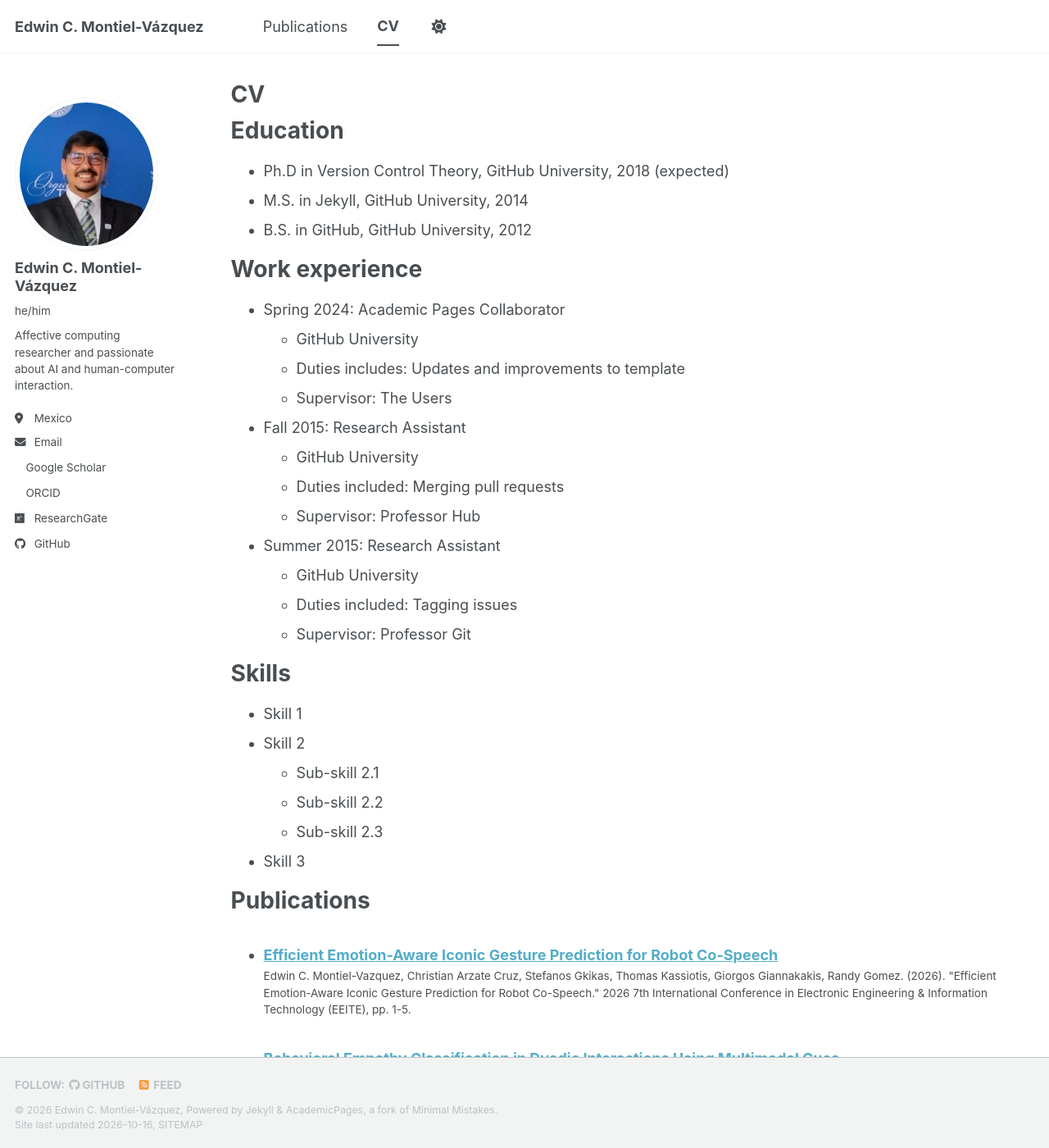
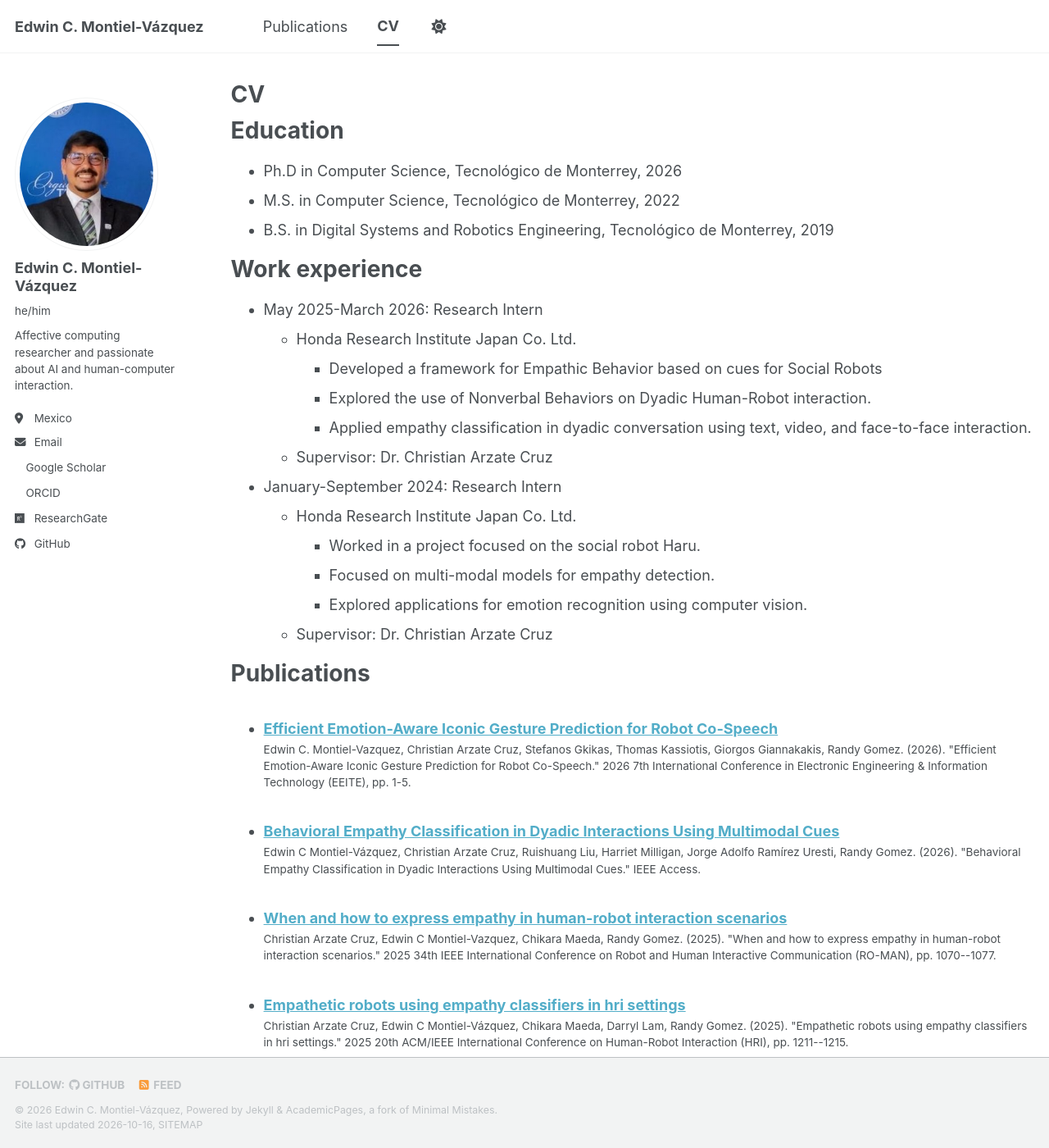
Before and after one commit to Dregdael/Dregdael.github.io, a Jekyll site: the page built from _pages/cv.md, in a window 1280 px wide and 1400 px high. Shown: the whole window at 82% size. Built offline with Jekyll 4.4.1, drawn with Linux system fonts in a browser that asks for light colours; a style sheet for code colours, icons or effects is not loaded; some of the changed text lies outside the part shown.

Commit message:
updated cv

```diff
--- a/_pages/cv.md
+++ b/_pages/cv.md
@@ -11,54 +11,28 @@ redirect_from:
 
 Education
 ======
-* Ph.D in Version Control Theory, GitHub University, 2018 (expected)
-* M.S. in Jekyll, GitHub University, 2014
-* B.S. in GitHub, GitHub University, 2012
+* Ph.D in Computer Science, Tecnológico de Monterrey, 2026
+* M.S. in Computer Science, Tecnológico de Monterrey, 2022
+* B.S. in Digital Systems and Robotics Engineering, Tecnológico de Monterrey, 2019
 
 Work experience
 ======
-* Spring 2024: Academic Pages Collaborator
-  * GitHub University
-  * Duties includes: Updates and improvements to template
-  * Supervisor: The Users
+* May 2025-March 2026: Research Intern
+  * Honda Research Institute Japan Co. Ltd.
+    * Developed a framework for Empathic Behavior based on cues for Social Robots
+    * Explored the use of Nonverbal Behaviors on Dyadic Human-Robot interaction.
+    * Applied empathy classification in dyadic conversation using text, video, and face-to-face interaction.
+  * Supervisor: Dr. Christian Arzate Cruz
 
-* Fall 2015: Research Assistant
-  * GitHub University
-  * Duties included: Merging pull requests
-  * Supervisor: Professor Hub
-
-* Summer 2015: Research Assistant
-  * GitHub University
-  * Duties included: Tagging issues
-  * Supervisor: Professor Git
-
-Skills
-======
-* Skill 1
-* Skill 2
-  * Sub-skill 2.1
-  * Sub-skill 2.2
-  * Sub-skill 2.3
-* Skill 3
+* January-September 2024: Research Intern
+  * Honda Research Institute Japan Co. Ltd.
+    * Worked in a project focused on the social robot Haru.
+    * Focused on multi-modal models for empathy detection.
+    * Explored applications for emotion recognition using computer vision.
+  * Supervisor: Dr. Christian Arzate Cruz
 
 Publications
 ======
   <ul>{% for post in site.publications reversed %}
     {% include archive-single-cv.html %}
   {% endfor %}</ul>
-
-Talks
-======
-  <ul>{% for post in site.talks reversed %}
-    {% include archive-single-talk-cv.html  %}
-  {% endfor %}</ul>
-
-Teaching
-======
-  <ul>{% for post in site.teaching reversed %}
-    {% include archive-single-cv.html %}
-  {% endfor %}</ul>
-
-Service and leadership
-======
-* Currently signed in to 43 different slack teams
```
